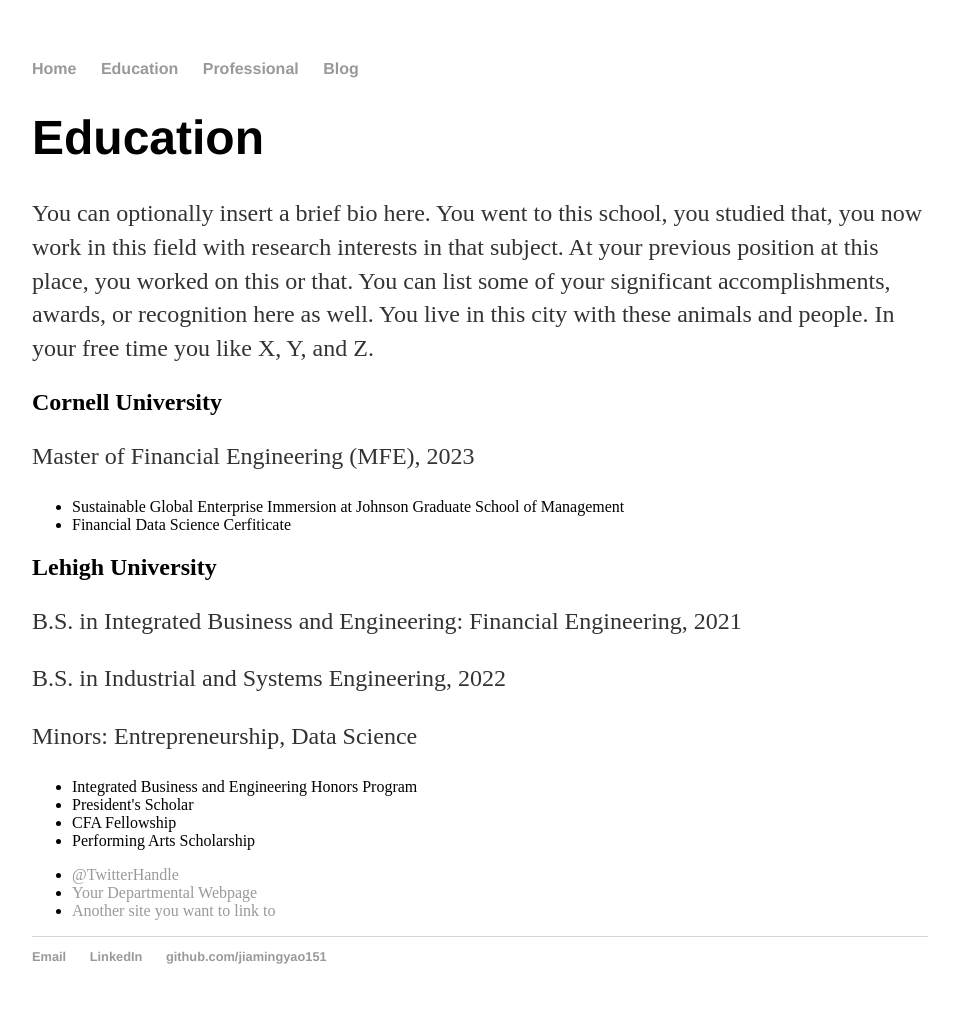
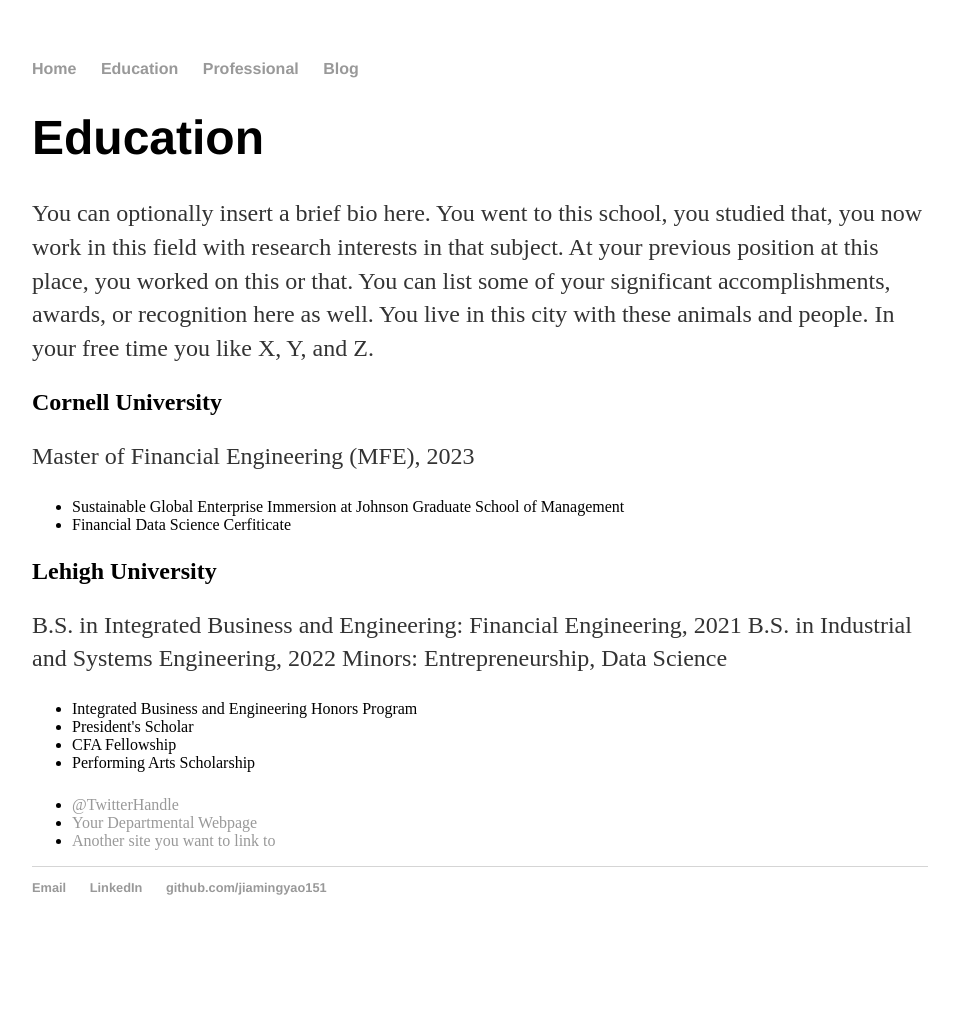
Before and after one commit to jiamingyao151/jiamingyao151.github.io, a Jekyll site: the page built from education/index.html, in a window 1280 px wide. Shown: the whole page, without its empty margins (160-1119 px from the left). Built offline with Jekyll 4.4.1, drawn with Linux system fonts in a browser that asks for light colours; after the commit the page ends 955 px from its top, so only the background shows below that; some of the changed lines change nothing that is shown.

Commit message:
Update index.html

```diff
--- a/education/index.html
+++ b/education/index.html
@@ -9,23 +9,26 @@
 
 
 	<h2> Cornell University</h2>
-	   <p> Master of Financial Engineering (MFE), 2023</p>
+	   <p> Master of Financial Engineering (MFE), 2023
 	<ul>
 		<li>Sustainable Global Enterprise Immersion at Johnson Graduate School of Management</li>
 		<li>Financial Data Science Cerfiticate</li>
 	</ul>
+	</p>
 
 
  	 <h2> Lehigh University</h2>
- 		<p> B.S. in Integrated Business and Engineering: Financial Engineering, 2021</p>
-  		<p> B.S. in Industrial and Systems Engineering, 2022</p>
-		<p> Minors: Entrepreneurship, Data Science</p>
+ 		<p>
+			B.S. in Integrated Business and Engineering: Financial Engineering, 2021
+			B.S. in Industrial and Systems Engineering, 2022
+			Minors: Entrepreneurship, Data Science</p>
 	<ul>
 		<li>Integrated Business and Engineering Honors Program</li>
 		<li>President's Scholar</li>
 		<li>CFA Fellowship</li>
 		<li>Performing Arts Scholarship</li>
 	</ul>
+	<p>
 
 
 
```
